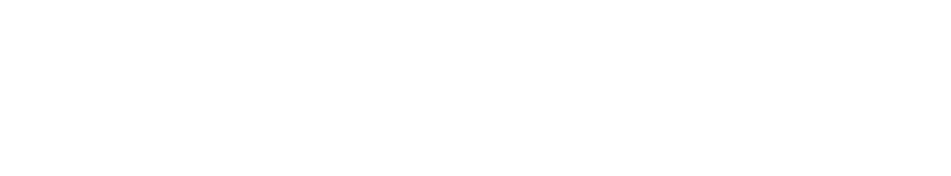
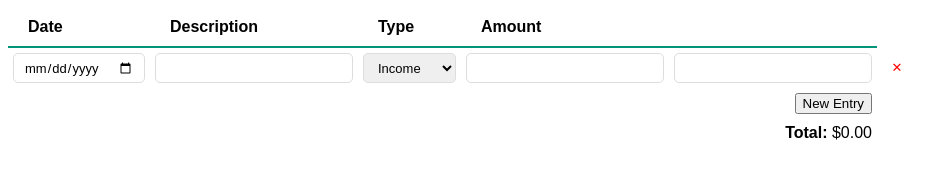
Before and after one commit to jcv12/Lansky, a plain HTML site: page index.html in a window 1280 px wide. Shown: the whole page, without its empty margins (0-951 px from the left). Drawn offline with Linux system fonts and the light colour scheme.

Commit message:
html and css done

```diff
--- a/index.html
+++ b/index.html
@@ -5,10 +5,63 @@
     <meta http-equiv="X-UA-Compatible" content="IE=edge">
     <meta name="viewport" content="width=device-width, initial-scale=1.0">
     <link rel="stylesheet" href="style.css">
-    <script src="script.js"></script>
+    <script type="module" src="./js/script.js"></script>
     <title>Lansky</title>
 </head>
 <body>
+    <div id="app">
+        <table class="budget-tracker">
+            <thead>
+                <tr>
+                    <th>Date</th>
+                    <th>Description</th>
+                    <th>Type</th>
+                    <th>Amount</th>
+                    <th></th>
+                </tr>
+            </thead>
+            <tbody class="entries">
+                <tr>
+                    <td>
+                        <input class="input input-date"type="date">
+                    </td>
+                    <td>
+                        <input class="input input-description"type="text">
+                    </td>
+                    <td>
+                        <select class="input input-type">
+                            <option value="income">Income</option>
+                            <option value="expense">Expense</option>
+                        </select>
+                    </td>
+                    <td>
+                        <input type="number" class="input input-amount">
+                    </td>
+                    <td>
+                        <input type="number" class="input input-amount">
+                    </td>
+                    <td>
+                        <button type="button" class="delete-entry">&#10005;</button>
+                    </td>
+                </tr>
+            </tbody>
+            <tbody>
+                <tr>
+                    <td colspan="5" class="controls">
+                        <button type="button" class="new-entry">New Entry</button>
+                    </td>
+                </tr>
+            </tbody>
+            <tfoot>
+                <tr>
+                    <td colspan="5" class="summary">
+                        <strong>Total:</strong>
+                        <span class="total">$0.00</span>
+                    </td>
+                </tr>
+            </tfoot>
+        </table>
+    </div>
 
 </body>
 </html>
--- a/style.css
+++ b/style.css
@@ -0,0 +1,62 @@
+.budget-tracker {
+    border-collapse: collapse;
+    min-width: 750px;
+}
+
+.budget-tracker * {
+    font-family: sans-serif;
+}
+
+.budget-tracker th {
+    text-align: left;
+    padding: 10px 20px;
+    border-bottom: 2px solid #009578;
+}
+
+.budget-tracker td {
+    padding: 5px;
+}
+
+.input,
+.delete-entry {
+    height: 30px;
+    font-size: 13px;
+    padding: 0 10px;
+    margin: 0;
+    box-sizing: border-box;
+}
+
+.input{
+    border: 1px solid #dddddd;
+    border-radius: 5px;
+    outline: none;
+}
+
+.input:focus {
+    border-color: #bbbbbb;
+}
+
+.delete-entry {
+    display: flex;
+    align-items: center;
+    justify-content: center;
+    width: 30px;
+    background: none;
+    color: red;
+    border: none;
+    border-radius: 50%;
+    outline: none;
+    cursor: pointer;
+}
+
+.delete-entry:hover {
+    background: rgba(255 ,0, 0, 0.1);
+}
+
+.controls {
+    text-align: right;
+}
+
+.summary {
+    text-align: right;
+}
```
Also changed, not shown: js/BudgetTracker.js (added), js/script.js (added).
